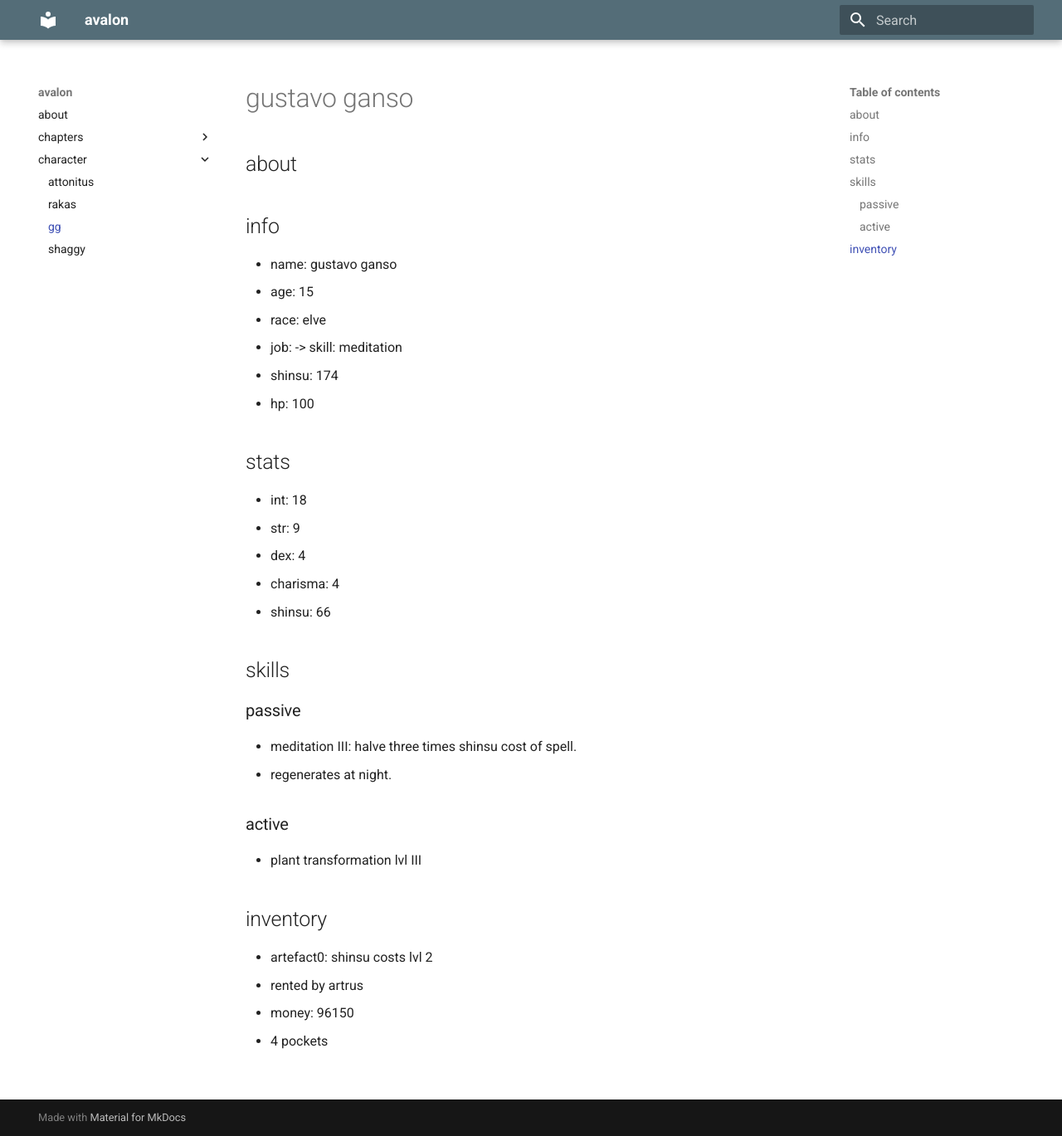
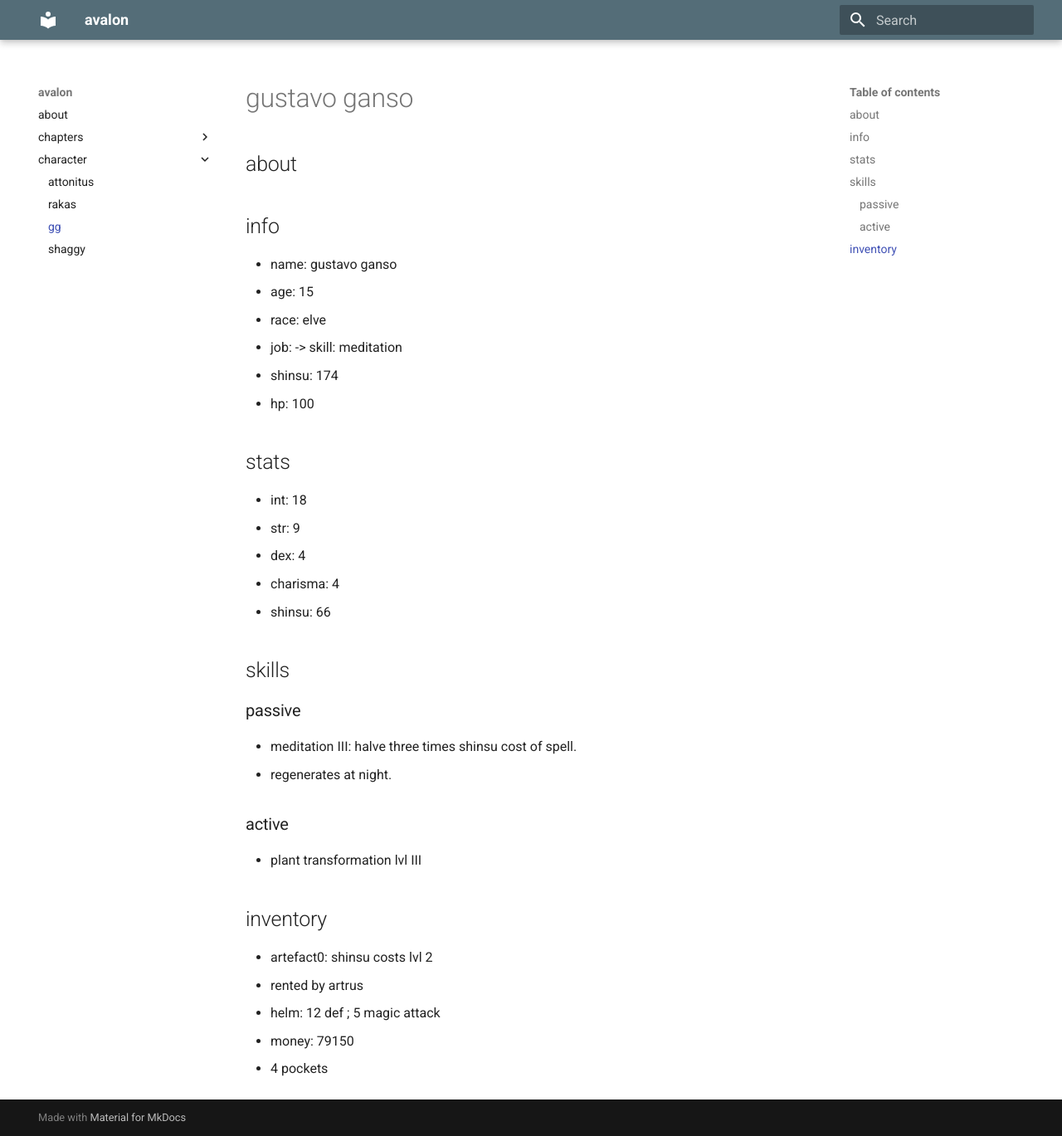
Before and after one commit to mkdocs-pnp/avalon, an MkDocs documentation site: the page built from docs/character/gustavo_ganso.md, in a window 1280 px wide and 1369 px high. Shown: the whole window at 83% size. Built offline with MkDocs 1.6.1 and Material for MkDocs 9.7.7, drawn with Linux system fonts in a browser that asks for light colours.

Commit message:
Update gustavo_ganso.md

```diff
--- a/docs/character/gustavo_ganso.md
+++ b/docs/character/gustavo_ganso.md
@@ -34,5 +34,6 @@
 
 * artefact0: shinsu costs lvl 2
   * rented by artrus
-* money: 96150
+* helm: 12 def ; 5 magic attack
+* money: 79150
 * 4 pockets
```
